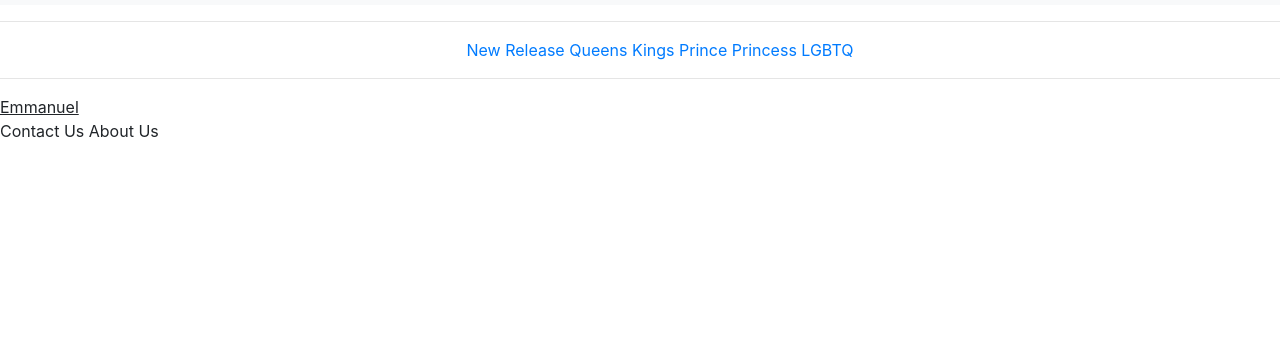
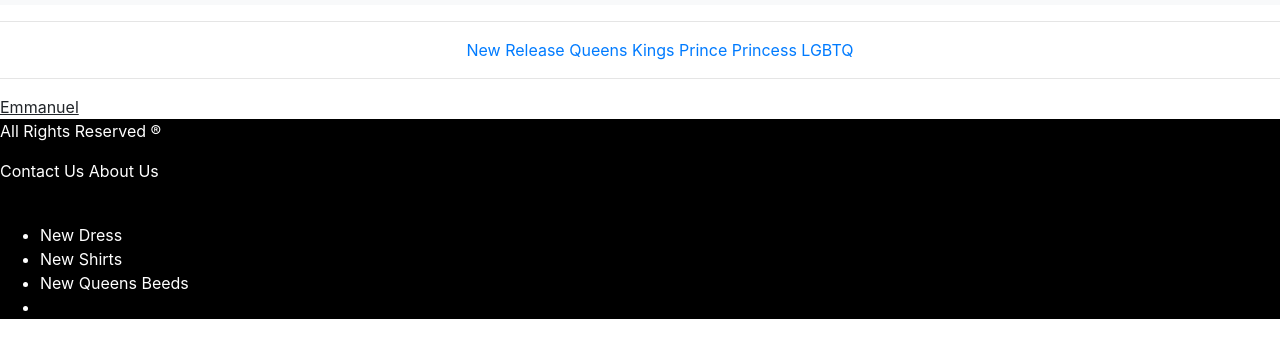
Before and after one commit to da7tysixers/QK-Clothing, a plain HTML site: page index.html in a window 1280 px wide. Shown: the part 51-408 px from the top of the page. Drawn offline with nearby package versions, Linux system fonts and the light colour scheme.

Commit message:
new html files added to the QK Clothing commit.

```diff
--- a/css/style.css
+++ b/css/style.css
@@ -15,3 +15,24 @@ nav ul li {
     list-style-type: none;
     color: white;
 }
+
+
+/*coding for the footer section. */
+
+.homeFooter {
+    background-color: black;
+    text-decoration-color: none;
+    color: white;
+    margin: 0;
+    padding: 0;
+}
+
+.footerAbout {
+    text-align: center;
+    list-style-type: none;
+    display: inline-block;
+}
+
+.footerNewItems {
+    text-align: right;
+}
--- a/index.html
+++ b/index.html
@@ -58,8 +58,22 @@
         </div>
     </header>
     <div><u>Emmanuel</u></div>
-    <section>
-        <footer>Contact Us About Us </footer>
+    <section class="homeFooter">
+        <footer>
+            <div>
+                <p>All Rights Reserved &reg;</p>
+                <p>Contact Us About Us</p>
+            </div>
+            <div class="footerAbout"></div>
+            <ul>
+                <li>New Dress</li>
+                <li>New Shirts</li>
+                <li>New Queens Beeds</li>
+                <li></li>
+            </ul>
+            <div class="footerNewItems"></div>
+        </footer>
+
     </section>
 </body>
 
```
Also changed, not shown: about.html (added), account.html (added), contact.html (added), home.html (added), king.html (added), newRelease.html (added), prince.html (added), princess.html (added), queen.html (added).
